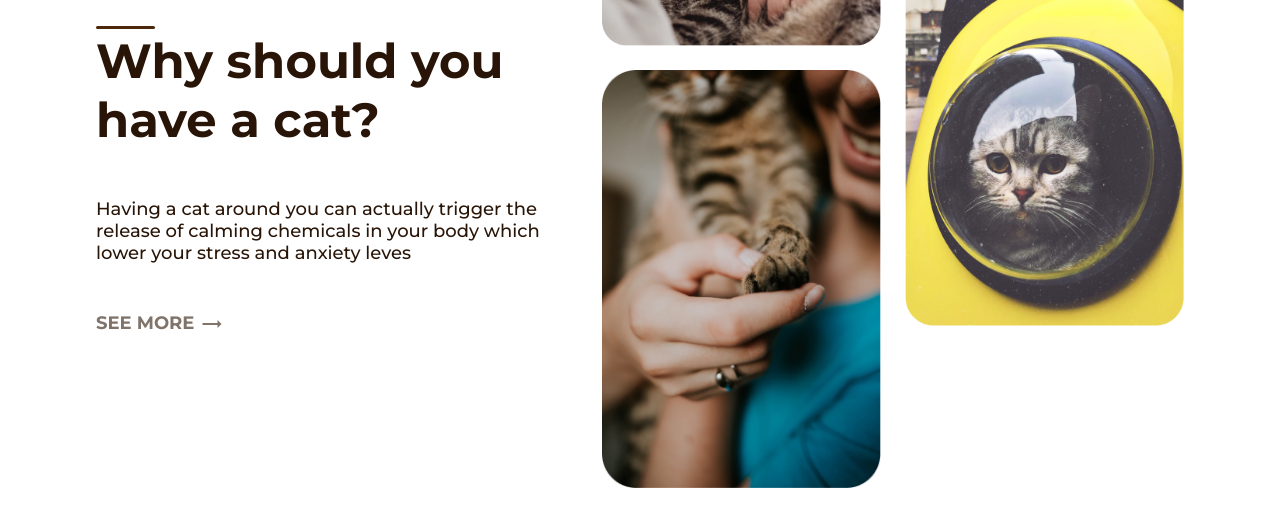
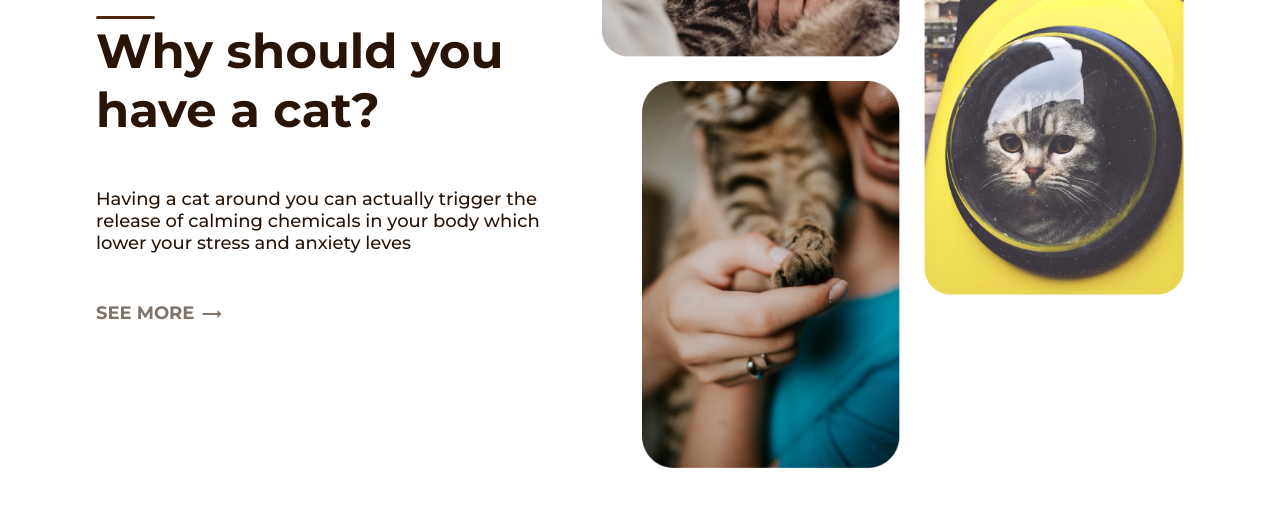
Before and after one commit to debadutta98/catwiki, a React (Create React App) app: page / in a window 1280 px wide. Shown: the part 1185-1715 px from the top of the page. Built offline with nearby package versions, Linux system fonts and the light colour scheme; no server answers.

Commit message:
adjust catalog images and change the text message if user visit a route that is not defined

```diff
--- a/src/App.js
+++ b/src/App.js
@@ -31,7 +31,7 @@ function App() {
           />
           <Route path="breed" element={<Fullview />} errorElement={<NotFound message="Please refresh this page or go back and try again" />} caseSensitive />
           <Route path="mostSearched" element={<MostSearchedBreed />} errorElement={<NotFound message="Please refresh this page or go back and try again" />}  caseSensitive />
-          <Route path="*" element={<NotFound message="Please refresh this page or go back and try again"/>} />
+          <Route path="*" element={<NotFound />} />
         </Route>
       </Routes>
     </>
--- a/src/components/Catalog/index.css
+++ b/src/components/Catalog/index.css
@@ -39,9 +39,7 @@
 }
 
 .catalog__col:last-child {
-  display: grid;
-  width: 55%;
-  grid-template-columns: auto auto;
+  display: flex;
   gap: 1.5rem;
   flex: 1 0;
 }
@@ -62,14 +60,18 @@
 }
 
 .catalog__col:last-child div {
-  display: grid;
-  grid-template-columns: auto;
+  display: flex;
+  flex-direction: column;
+  align-items: flex-end;
   gap: 1.5rem;
 }
 
 .catalog__col:last-child div img {
   max-width: 100%;
   height: auto;
+}
+.catalog__col:last-child div:first-child img:last-child {
+  padding-left: 2.5rem;
 }
 
 @media screen and (max-width: 932px) {
```
